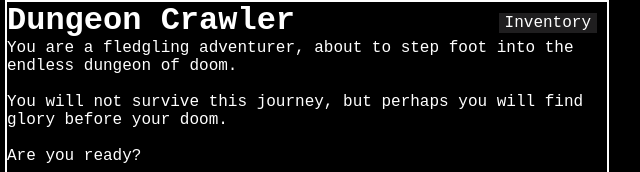
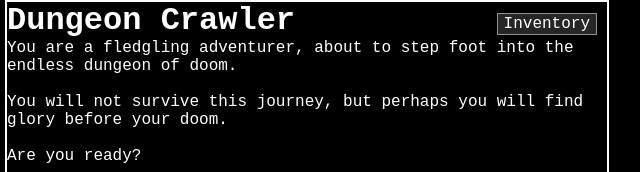
Before and after one commit to bowdensl712/Endless-Dungeon, a plain HTML site: page index.html in a window 1280 px wide. In both pictures the pointer is over the button "Inventory". Shown: the top 172 px of the page, 333-973 px from the left. Drawn offline with Linux system fonts and the light colour scheme.

Commit message:
Updated styles.css -Added styling for buttons. -Tweaked equipment menu margins.

```diff
--- a/styles.css
+++ b/styles.css
@@ -34,7 +34,7 @@ html, body {
 }
 
 .equipment {
-    margin: 20px 0 20px 12px;
+    margin: 10px 0 10px 12px;
     font-size: 1rem;
 }
 
@@ -44,3 +44,10 @@ button {
     font-size: 1rem;
     margin-top: 10px;
 }
+
+button:hover {
+    cursor: pointer;
+    background-color: #272627;
+    border: 1px solid #939093;
+    margin-bottom: -5px;
+}
```
